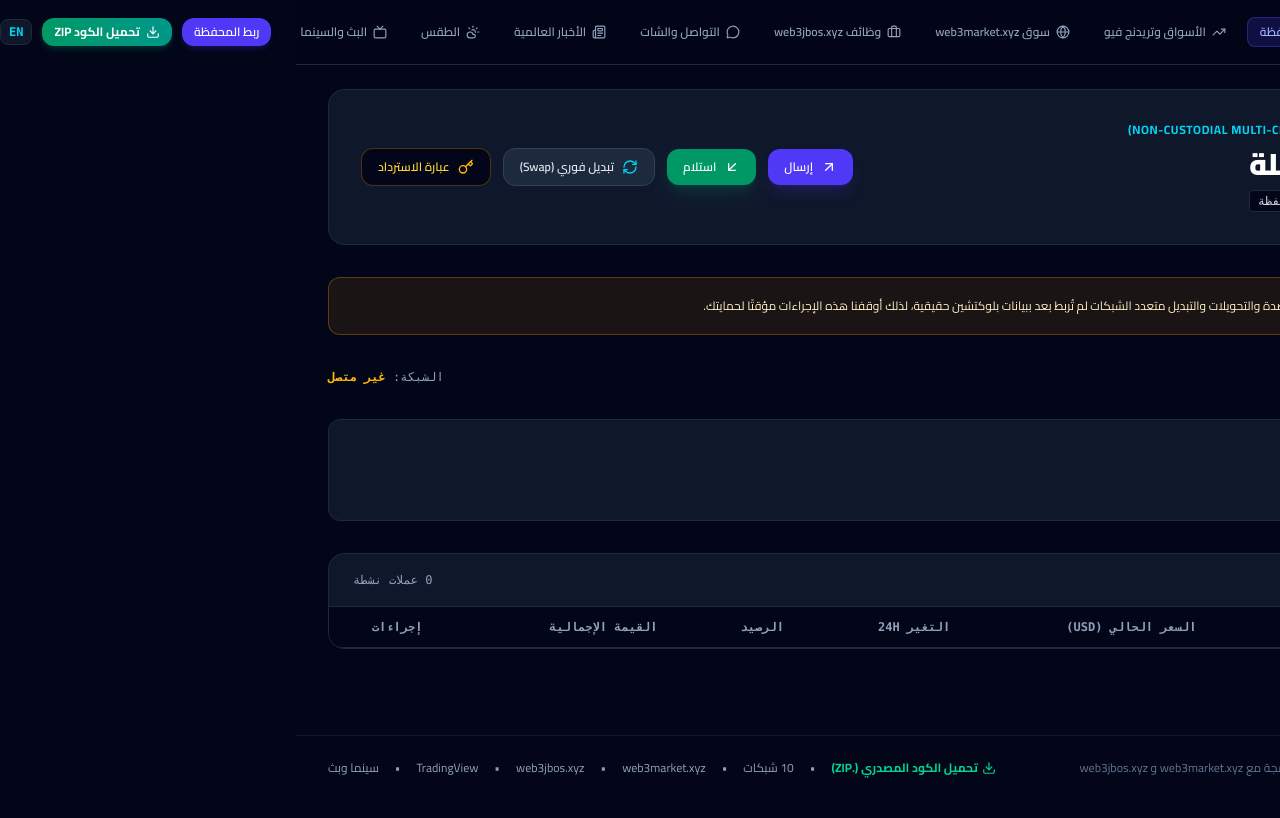
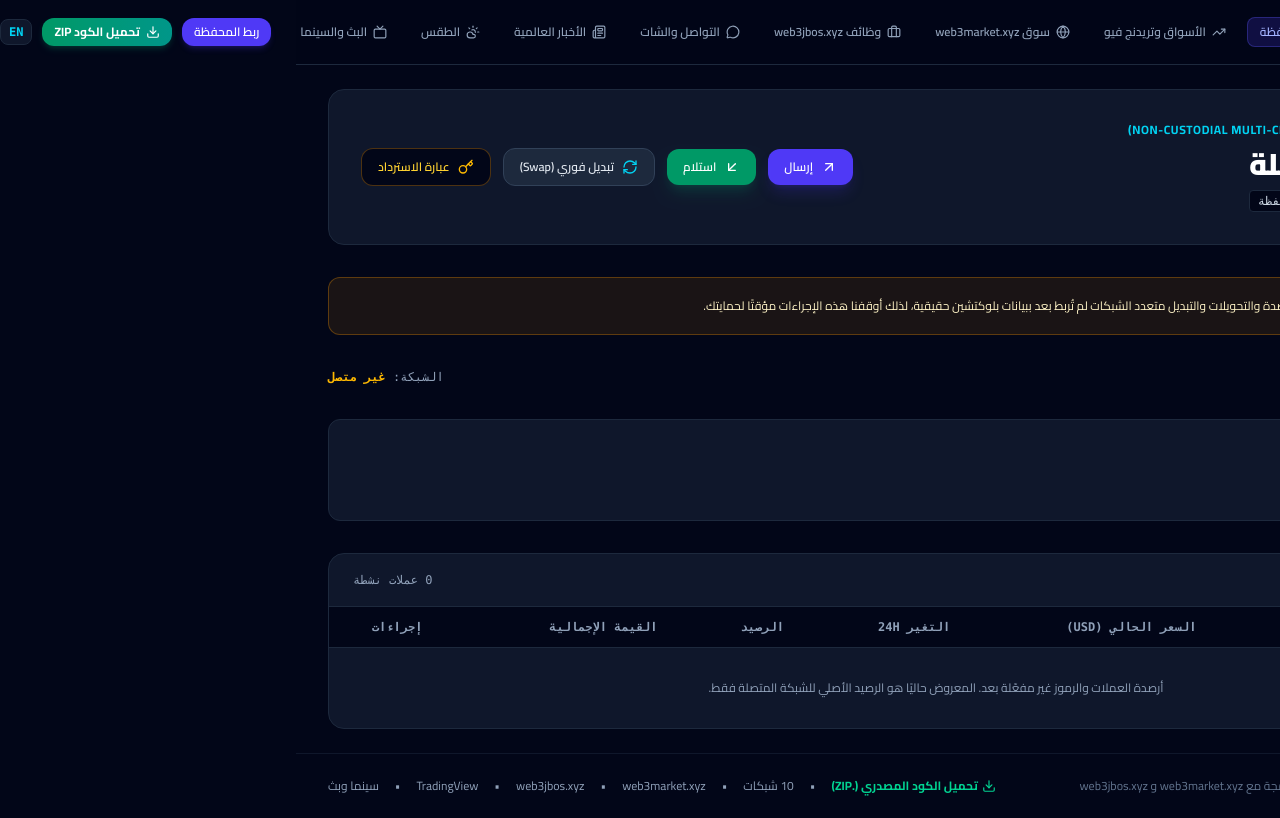
Before and after one commit to Aminzaki1972/web3one, a React (Vite) app: page / in a window 1280 px wide. Shown: the top 818 px of the page. Built offline with nearby package versions, Linux system fonts and the light colour scheme.

Commit message:
Explain that token portfolio balances are not integrated yet

```diff
--- a/WalletModule.tsx
+++ b/WalletModule.tsx
@@ -216,6 +216,15 @@ export const WalletModule: React.FC<WalletModuleProps> = ({ lang, walletAddress,
               </tr>
             </thead>
             <tbody className="divide-y divide-slate-800/60 text-slate-300">
+              {assets.length === 0 && (
+                <tr>
+                  <td colSpan={7} className="px-6 py-8 text-center text-slate-400">
+                    {isAr
+                      ? 'أرصدة العملات والرموز غير مفعّلة بعد. المعروض حاليًا هو الرصيد الأصلي للشبكة المتصلة فقط.'
+                      : 'Token balances are not integrated yet. Only the connected network native balance is currently read.'}
+                  </td>
+                </tr>
+              )}
               {assets.map((asset) => {
                 const totalAssetVal = asset.balance * asset.priceUSD;
                 return (
```
